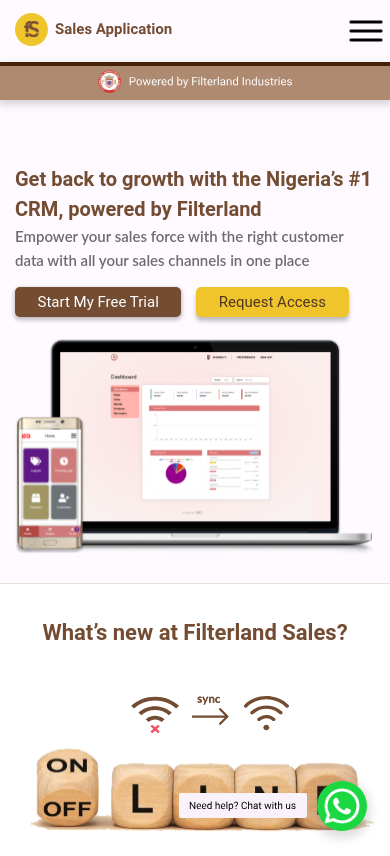
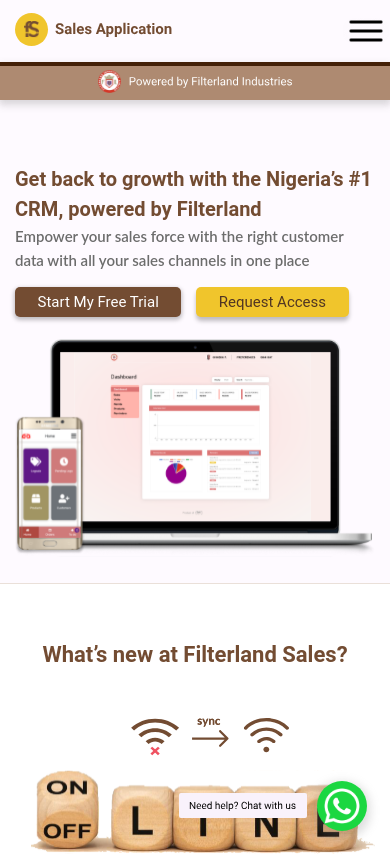
Before and after one commit to devstack-dev/filterland-sales-react, a React (Create React App) app: page / in a window 390 px wide. Shown: the top 856 px of the page. Built offline with nearby package versions, Linux system fonts and the light colour scheme.

Commit message:
fixed bugs

```diff
--- a/src/components/Header/Header.scss
+++ b/src/components/Header/Header.scss
@@ -35,13 +35,13 @@
   padding: 2em 1em 0.3em 2em;
 }
 .arow img {
-  padding: 0 0 0 1em;
-  width: 22%;
+  padding: 0 0 0 1.5em;
+  width: 27%;
   font-weight: 800;
 }
 .arow1 img {
-  padding: 0 0 0 1em;
-  width: 40%;
+  padding: 0 0 0 1.5em;
+  width: 44%;
   font-weight: 800;
 }
 .btn-btn {
--- a/src/components/LandingPage/Box1.js
+++ b/src/components/LandingPage/Box1.js
@@ -15,7 +15,7 @@
 import RequestImage from '../../assets/imgs/request-sale.svg';
 let sectionStyle = {
     width: "100%",
-    height: "400px",
+    height: "450px",
     backgroundImage: `url(${RequestImage})`,
     backgroundPosition: 'center',
     backgroundSize: 'cover',
@@ -70,12 +70,12 @@
                 <Container className="bg-whie">
                     <Row className="row-section">
                         <div className="wro_wrapper">
-                            <Col md="5" sm="12" className="col-imgs">
+                            <Col md="4" sm="12" className="col-imgs">
                                 <div>
                                     <img src={Bgrond3} alt="filterland" width="100%" />
                                 </div>
                             </Col>
-                            <Col md="7" sm="12">
+                            <Col md="8" sm="12">
                                 <div className="ty_tr">
                                     <div className="oflin_online rewt">Work offline.</div>
                                     <div className="oflin_online">No internal Required</div>
@@ -136,12 +136,12 @@
                         </Col>
                     </Row>
                     <Row className="row-section3">
-                        <Col md="5" sm="12" className="col-imgs">
+                        <Col md="4" sm="12" className="col-imgs">
                             <div>
                                 <img src={Bgrond6} alt="filterland" width="" />
                             </div>
                         </Col>
-                        <Col md="7" sm="12">
+                        <Col md="8" sm="12">
                             <div className="bus_conten">
                                 <div className="oflin_online">Grow your sales using </div>
                                 <div className="oflin_online"> Data Analytics.</div>
@@ -157,7 +157,7 @@
             <section  className="bg-bg ">
                 <div  className="container cty">
                     <Row >
-                    <Col md="6" sm="12" className="bg-white">
+                        <Col md="6" sm="12" className="bg-whit">
                             <div style={ sectionStyle }></div>
                         </Col>
                         <Col md="6" sm="12" className="bg-white">
--- a/src/components/LandingPage/LandingPage.scss
+++ b/src/components/LandingPage/LandingPage.scss
@@ -70,17 +70,17 @@
 .animatp {
   position: absolute;
   z-index: 1;
-  top: 6em;
+  top: 2em;
   animation-name : mymove;
   animation-iteration-count : infinite;
   animation-duration : 3s;
   animation-direction: alternate-reverse;
 }
 
+
 @keyframes mymove {
   from {transform: translateY(0px);}
   to {transform: translateY(20px)}
-  0%   { top: 0px;}
 }
 .animatp img {
   display: block;
@@ -128,7 +128,7 @@
   flex-wrap: wrap;
 }
 .row-section img {
-  width: 93%;
+  width: 100%;
 }
 .row-section1 {
   position: relative;
@@ -190,13 +190,15 @@
   text-align: center;
   z-index: 40;
   font-family: Roboto;
+  padding-top: 1em;
+  padding-bottom: 0.3em;
 }
 .first-bg {
   flex-grow: 8;
 }
 .bg-bg {
   background-color: #FFF6EF;
-  height: 80vh;
+  height: 90vh;
   padding-top: 3em;
 }
 .whatsapp_float {
@@ -220,10 +222,31 @@
   font-family: Lato !important;
 }
 .cty  {
-  width: 60%;
+  width: 70%;
 }
 
 @media only screen and (max-width: 768px){
+  .animatp {
+    position: absolute;
+    z-index: 1;
+    top: 3em;
+    animation-name : mymove;
+    animation-iteration-count : infinite;
+    animation-duration : 3s;
+    animation-direction: alternate-reverse;
+    animation-duration: normal;
+    animation-fill-mode: forwards;
+    animation-play-state: running;
+    // animation-delay: 0s;
+
+  }
+
+  @keyframes mymove {
+    from {
+      transform: translateY(0px);
+    }
+    to {transform: translateY(20px)}
+  }
   .cty  {
     width: 100%;
   }
@@ -352,6 +375,8 @@
   }
   .filterlandsals {
     font-size: 22px;
+    padding-top: 0.5;
+    padding-bottom: 0;
   }
 
    .row-section {
--- a/src/components/Modals/Modal.scss
+++ b/src/components/Modals/Modal.scss
@@ -12,7 +12,6 @@
 }
 .modal-contents {
     width: 70%;
-    background-color: #fff;
 }
 .footer-body {
   padding: 10px;
```
Also changed, not shown: 1 other file (tests, documents, lock files or other folders). Lines whose indentation alone changed are shown as unchanged.
